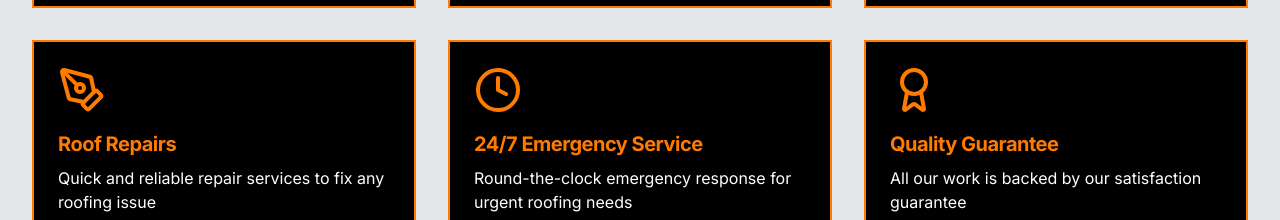
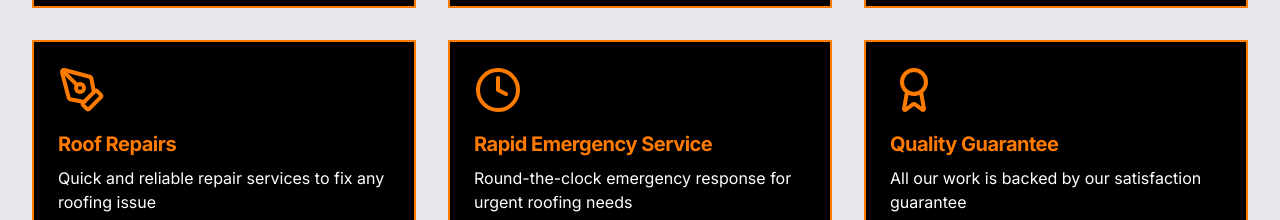
Before and after one commit to Hash0utlaw/sr, a Next.js app: page / in a window 1280 px wide. Shown: the part 1820-2040 px from the top of the page. Built offline with nearby package versions, Linux system fonts and the light colour scheme.

Commit message:
24/7 change

```diff
--- a/components/services-section.tsx
+++ b/components/services-section.tsx
@@ -23,7 +23,7 @@ const services = [
   },
   {
     icon: Clock,
-    title: "24/7 Emergency Service",
+    title: "Rapid Emergency Service",
     description: "Round-the-clock emergency response for urgent roofing needs"
   },
   {
```
